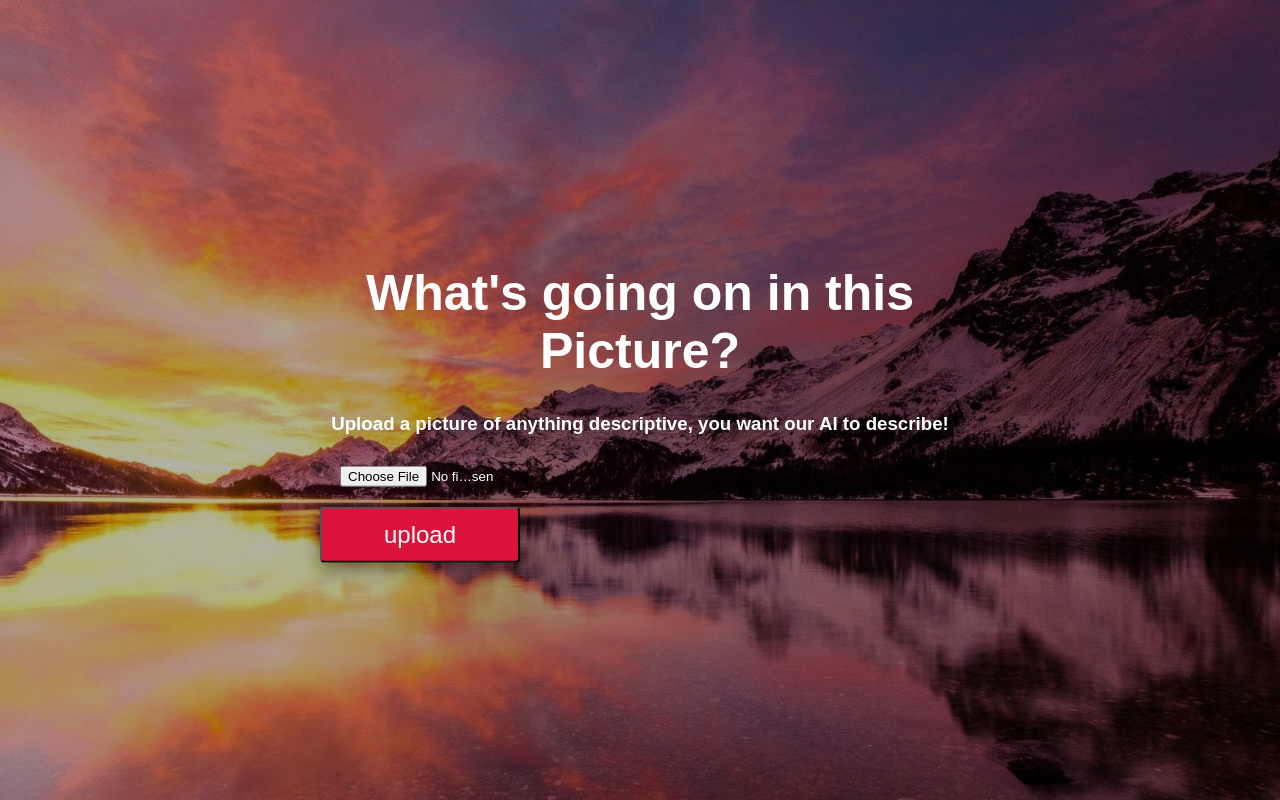
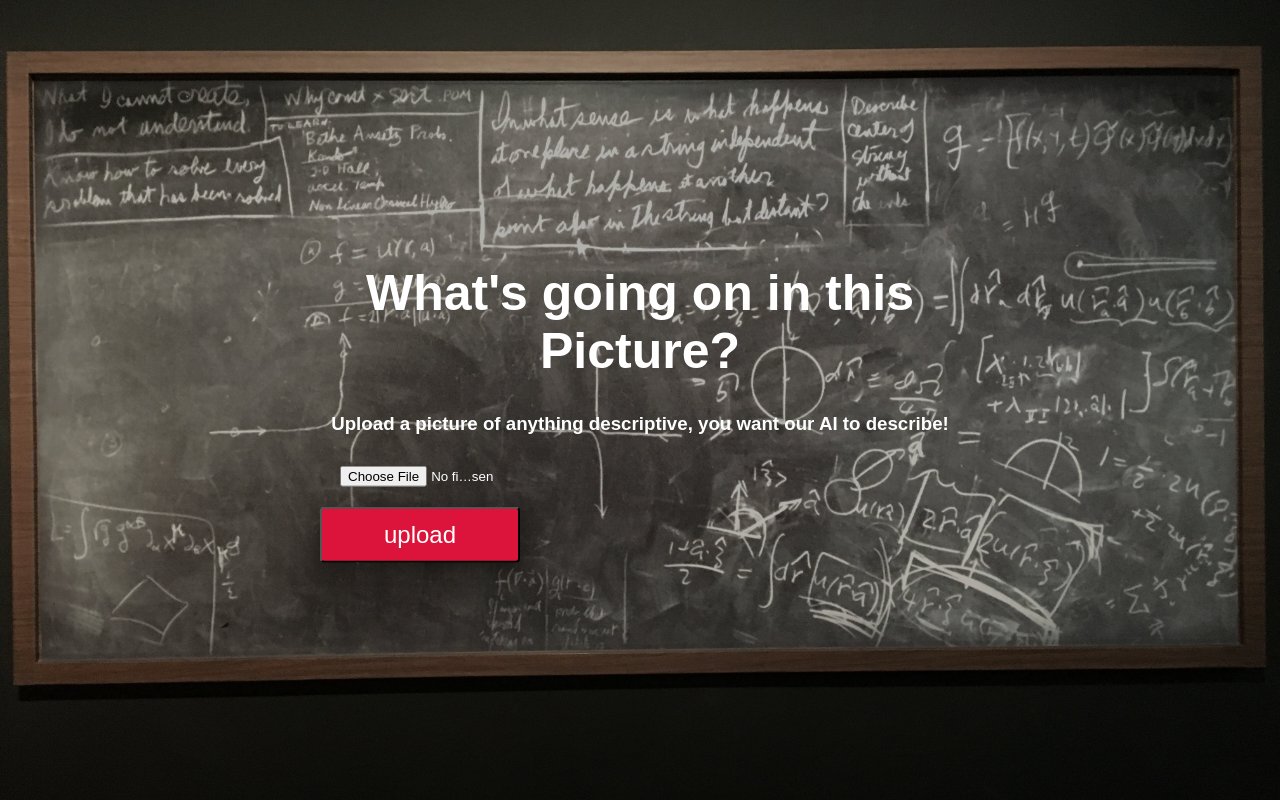
Before and after one commit to ZohebAbai/Whats_going_on_in_the_Picture, a Flask app: page / in a window 1280 px wide. Run offline with Flask 2, Linux system fonts and the light colour scheme.

Commit message:
Changed Background Pic

```diff
--- a/templates/index.html
+++ b/templates/index.html
@@ -10,7 +10,7 @@ body {
 }
 
 .hero-image {
-  background-image: linear-gradient(rgba(0, 0, 0, 0.3),rgba(0, 0, 0, 0.3)), url("/static/wow.jpg");
+  background-image: linear-gradient(rgba(0, 0, 0, 0.3),rgba(0, 0, 0, 0.3)), url("/static/feynman_last.jpg");
   background-color: #cccccc;
   height: 800px;
   background-position: center;
--- a/templates/result.html
+++ b/templates/result.html
@@ -10,7 +10,7 @@ body {
 }
 
 .hero-image {
-	background-image: linear-gradient(rgba(0, 0, 0, 0.3),rgba(0, 0, 0, 0.3)), url("/static/wow.jpg");
+	background-image: linear-gradient(rgba(0, 0, 0, 0.3),rgba(0, 0, 0, 0.3)), url("/static/feynman_last.jpg");
 	background-color: #cccccc;
 	height: 800px;
 	background-position: center;
```
Also changed, not shown: static/feynman_last.jpg (added).
